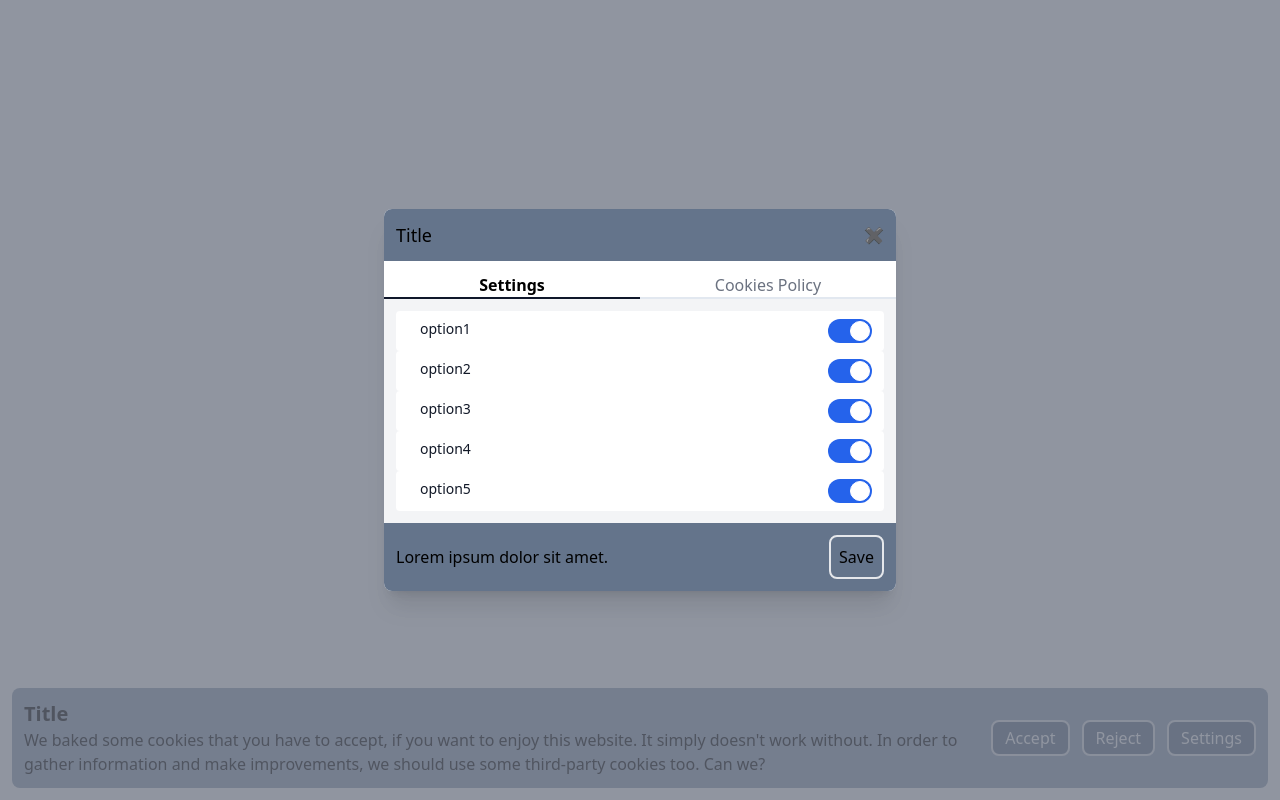
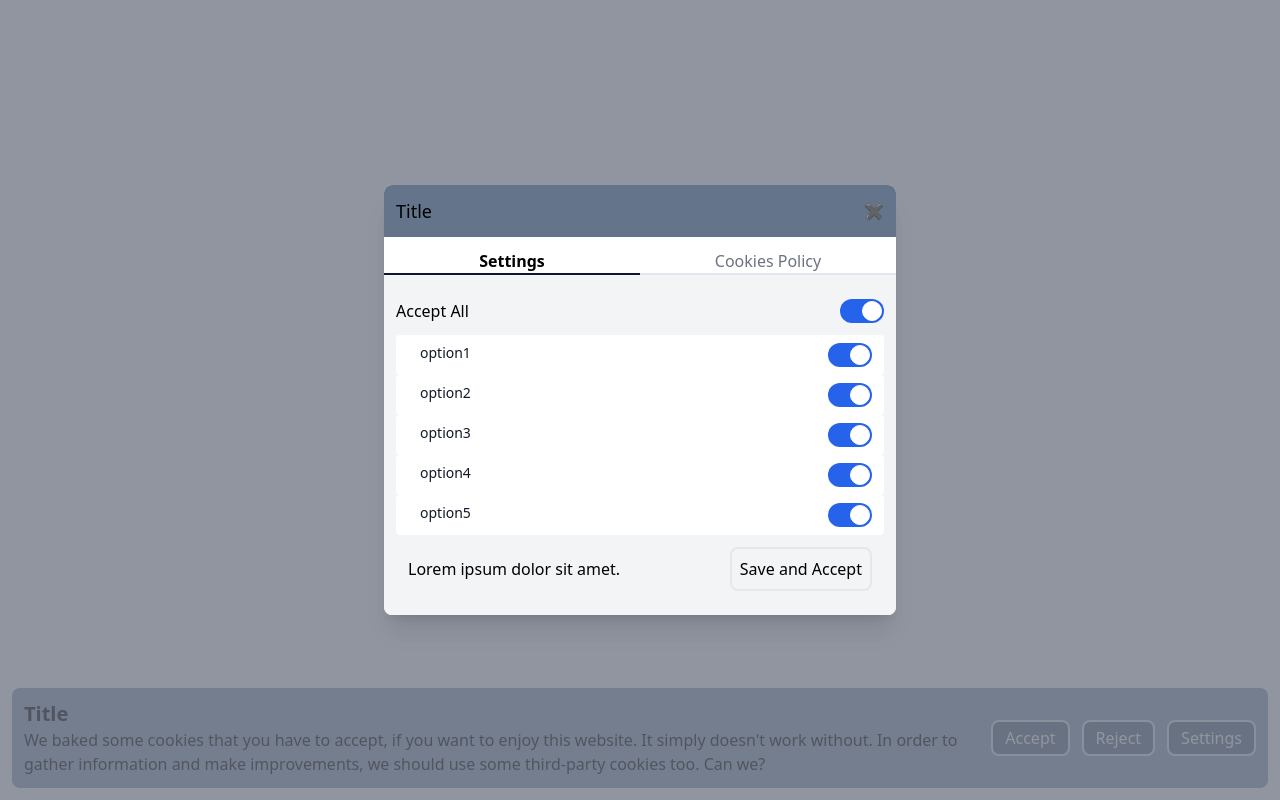
Before and after one commit to ilkerdurmaz/vue-cookie-banner, a Vue app: page / in a window 1280 px wide. Both pictures are taken after a click on the button "Settings". Built offline with nearby package versions, Linux system fonts and the light colour scheme.

Commit message:
Cookie Settings Component added and configured

```diff
--- a/src/components/Cookies/Cookie.vue
+++ b/src/components/Cookies/Cookie.vue
@@ -83,7 +83,7 @@ function clickHandler(value) {
 
 <template>
 	<div
-		class="flex gap-1 justify-between items-center bg-slate-400 p-3 m-3 rounded-lg absolute bottom-0"
+		class="flex gap-4 justify-between items-center bg-slate-400 p-3 m-3 rounded-lg absolute bottom-0"
 	>
 		<div>
 			<h3 class="text-xl font-semibold">Title</h3>
--- a/src/components/Cookies/Modal/Modal.vue
+++ b/src/components/Cookies/Modal/Modal.vue
@@ -43,10 +43,6 @@ const tabComps = {
 								:settings="props.settings"
 							></component>
 						</div>
-						<div class="bg-slate-500 flex items-center justify-between p-3">
-							<p>Lorem ipsum dolor sit amet.</p>
-							<button class="border-2 rounded-lg p-2">Save</button>
-						</div>
 					</div>
 				</div>
 			</div>
--- a/src/components/Cookies/Modal/Settings.vue
+++ b/src/components/Cookies/Modal/Settings.vue
@@ -1,26 +1,79 @@
 <script setup>
+import { ref } from "vue";
 import SettingsItem from "./SettingsItem.vue";
 const props = defineProps(["settings"]);
-let updatedSettings = structuredClone(props.settings);
+let updatedSettings = ref(props.settings);
+const acceptAll = ref(true);
 
 function settingChanged(value) {
-	let settingIndex = updatedSettings.findIndex((item) => item.name === value);
+	let settingIndex = updatedSettings.value.findIndex(
+		(item) => item.name === value
+	);
 	if (settingIndex > -1) {
-		updatedSettings[settingIndex].status =
-			!updatedSettings[settingIndex].status;
-		localStorage.setItem("cookieSettings", JSON.stringify(updatedSettings));
+		updatedSettings.value[settingIndex].status =
+			!updatedSettings.value[settingIndex].status;
 	}
+
+	acceptAll.value = updatedSettings.value.every((item) => item.status);
+}
+
+function acceptAllChanged() {
+	console.log(acceptAll.value);
+	if (!acceptAll.value) {
+		updatedSettings.value = updatedSettings.value.map((item) => ({
+			...item,
+			status: false,
+		}));
+		return;
+	}
+	updatedSettings.value = updatedSettings.value.map((item) => ({
+		...item,
+		status: true,
+	}));
+	return;
+}
+
+function saveHandler() {
+	localStorage.setItem("cookieSettings", JSON.stringify(updatedSettings.value));
 }
 </script>
 
 <template>
 	<div>
+		<div class="flex my-3 justify-between">
+			<h3>Accept All</h3>
+			<label
+				for="acceptall"
+				class="inline-flex relative items-center cursor-pointer"
+			>
+				<input
+					type="checkbox"
+					:true-value="true"
+					:false-value="false"
+					id="acceptall"
+					class="sr-only peer"
+					v-model="acceptAll"
+					@change="acceptAllChanged"
+				/>
+				<div
+					class="w-11 h-6 bg-gray-200 peer-focus:outline-none peer-focus:ring-4 peer-focus:ring-blue-300 rounded-full peer peer-checked:after:translate-x-full peer-checked:after:border-white after:content-[''] after:absolute after:top-[2px] after:left-[2px] after:bg-white after:border-gray-300 after:border after:rounded-full after:h-5 after:w-5 after:transition-all peer-checked:bg-blue-600"
+				></div>
+			</label>
+		</div>
+
 		<SettingsItem
-			v-for="setting in settings"
+			v-for="setting in updatedSettings"
 			:key="setting.key"
 			:setting="setting"
 			@settingChanged="settingChanged"
 		/>
+
+		<div class="flex items-center justify-between p-3">
+			<p>Lorem ipsum dolor sit amet.</p>
+			<button @click="saveHandler" class="border-2 rounded-lg p-2">
+				Save and Accept
+			</button>
+		</div>
 	</div>
 </template>
 
--- a/src/components/Cookies/Modal/SettingsItem.vue
+++ b/src/components/Cookies/Modal/SettingsItem.vue
@@ -28,4 +28,4 @@ const props = defineProps(["setting"]);
 	</div>
 </template>
 
-<style lang="scss" scoped></style>
+<style lang="postcss" scoped></style>
```
